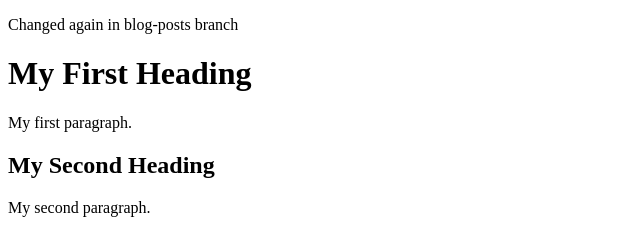
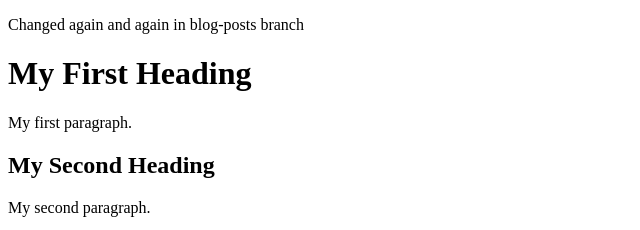
Before and after one commit to craico3/test-bootcamp, a plain HTML site: page index.html in a window 1280 px wide. Shown: the top 230 px of the page, 0-640 px from the left. Drawn offline with Linux system fonts and the light colour scheme.

Commit message:
Update index.html

```diff
--- a/index.html
+++ b/index.html
@@ -8,7 +8,7 @@
 </head>
 
 <body>
-  <p>Changed again in blog-posts branch</p>
+  <p>Changed again and again in blog-posts branch</p>
   <!-- This is a comment -->
   <h1>My First Heading</h1>
   <p>My first paragraph.</p>
```
